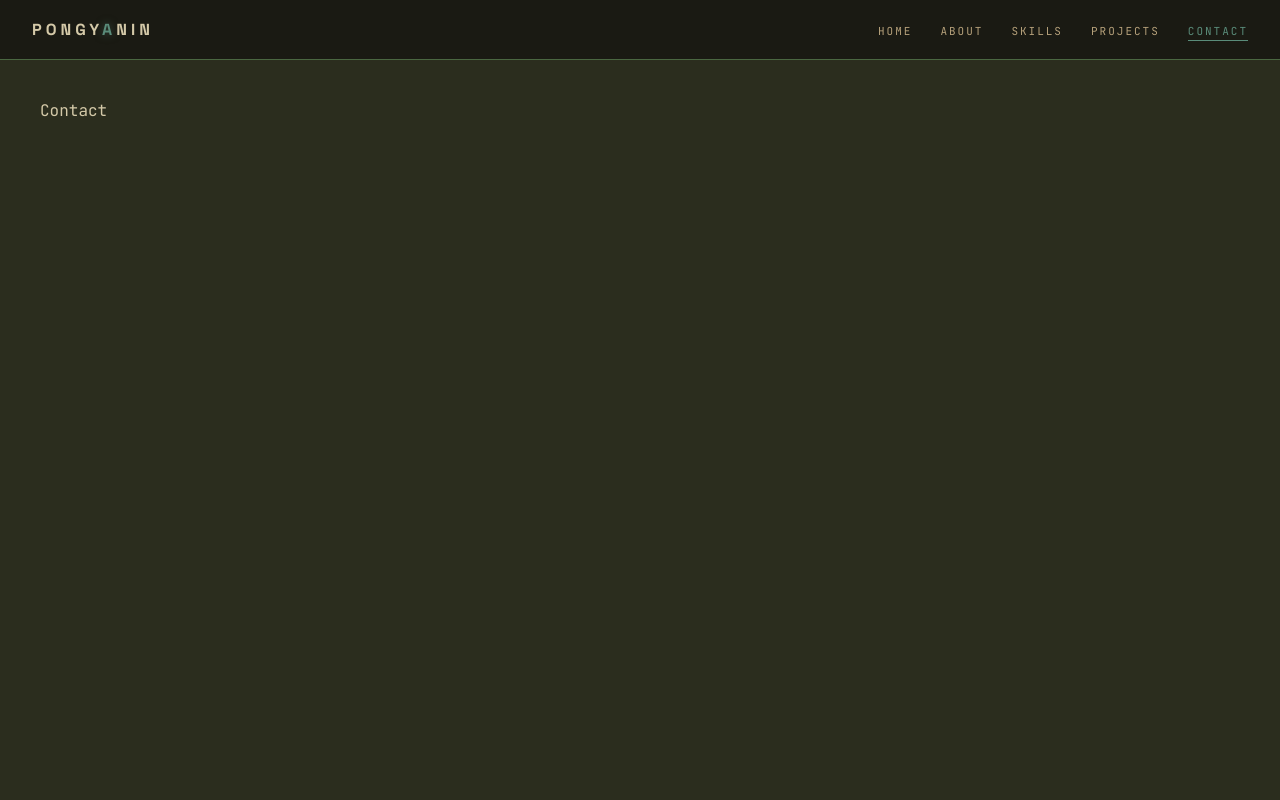
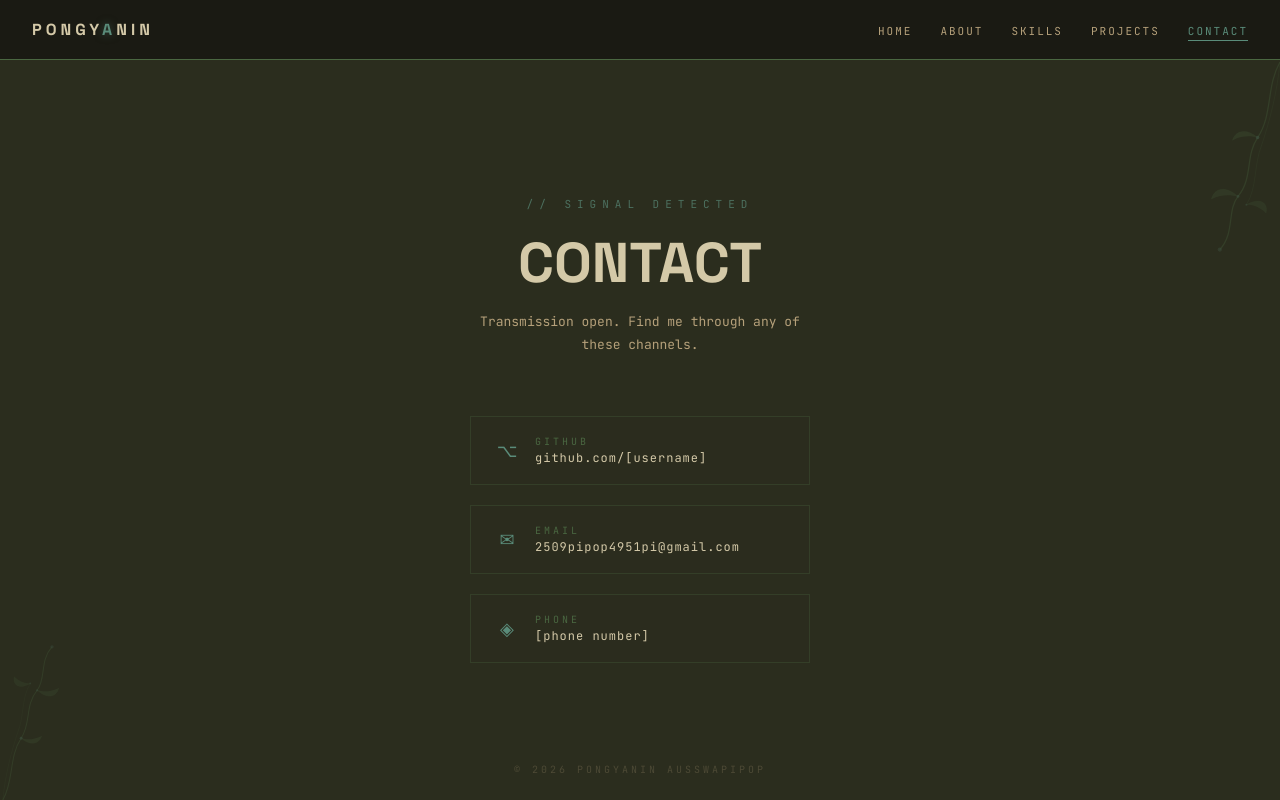
Before and after one commit to toypipop/portfolio, a React (Vite) app: page / in a window 1280 px wide. Both pictures are taken after a click on the button "CONTACT". Built offline with nearby package versions, Linux system fonts and the light colour scheme.

Commit message:
feat: implement Contact page with icon links and GSAP stagger

```diff
--- /dev/null
+++ b/src/pages/Contact.module.css
@@ -0,0 +1,103 @@
+.contact {
+  min-height: calc(100vh - var(--navbar-height));
+  background: var(--color-bg-overgrown);
+  display: flex;
+  flex-direction: column;
+  align-items: center;
+  justify-content: center;
+  padding: 80px 24px;
+  text-align: center;
+  position: relative;
+  overflow: hidden;
+}
+
+.signal {
+  font-family: var(--font-mono);
+  font-size: 11px;
+  color: var(--color-accent-bio);
+  letter-spacing: 6px;
+  text-transform: uppercase;
+  margin-bottom: 16px;
+  opacity: 0.7;
+}
+
+.title {
+  font-family: var(--font-heading);
+  font-size: clamp(32px, 5vw, 56px);
+  font-weight: 900;
+  color: var(--color-text-bleached);
+  text-transform: uppercase;
+  margin-bottom: 12px;
+}
+
+.subtitle {
+  font-family: var(--font-mono);
+  font-size: 13px;
+  color: var(--color-text-dust);
+  margin-bottom: 60px;
+  max-width: 360px;
+  line-height: 1.8;
+}
+
+.links {
+  display: flex;
+  flex-direction: column;
+  gap: 20px;
+  width: 100%;
+  max-width: 340px;
+}
+
+.link {
+  display: flex;
+  align-items: center;
+  gap: 16px;
+  padding: 18px 24px;
+  border: 1px solid var(--color-accent-vine-border);
+  background: var(--color-bg-overgrown-card-dim);
+  text-decoration: none;
+  transition: border-color 200ms ease, box-shadow 200ms ease, background 200ms ease;
+}
+
+.link:hover {
+  border-color: var(--color-accent-bio);
+  background: var(--color-bg-overgrown-card);
+  box-shadow: 0 0 20px var(--color-accent-bio-glow-dim);
+}
+
+.linkIcon {
+  font-size: 18px;
+  color: var(--color-accent-bio);
+  width: 24px;
+  text-align: center;
+  flex-shrink: 0;
+}
+
+.linkContent {
+  text-align: left;
+}
+
+.linkLabel {
+  font-family: var(--font-mono);
+  font-size: 10px;
+  color: var(--color-accent-vine);
+  letter-spacing: 3px;
+  text-transform: uppercase;
+  margin-bottom: 2px;
+}
+
+.linkValue {
+  font-family: var(--font-mono);
+  font-size: 12px;
+  color: var(--color-text-bleached);
+  letter-spacing: 1px;
+}
+
+.footer {
+  position: absolute;
+  bottom: 24px;
+  font-family: var(--font-mono);
+  font-size: 10px;
+  color: var(--color-text-dust-faded);
+  letter-spacing: 3px;
+  text-transform: uppercase;
+}
--- a/src/pages/Contact.tsx
+++ b/src/pages/Contact.tsx
@@ -1,3 +1,87 @@
+import { useEffect, useRef } from 'react'
+import gsap from 'gsap'
+import PageTransition from '../components/PageTransition'
+import VineSVG from '../components/VineSVG'
+import styles from './Contact.module.css'
+
+const CONTACT_LINKS = [
+  {
+    href: 'https://github.com/[username]',
+    label: 'GitHub',
+    value: 'github.com/[username]',
+    icon: '⌥',
+  },
+  {
+    href: 'mailto:2509pipop4951pi@gmail.com',
+    label: 'Email',
+    value: '2509pipop4951pi@gmail.com',
+    icon: '✉',
+  },
+  {
+    href: 'tel:+66[number]',
+    label: 'Phone',
+    value: '[phone number]',
+    icon: '◈',
+  },
+]
+
 export default function Contact(): React.JSX.Element {
-  return <div style={{ padding: '40px', color: 'var(--color-text-bleached)' }}>Contact</div>
+  const linksRef = useRef<HTMLDivElement>(null)
+
+  useEffect(() => {
+    const ctx = gsap.context(() => {
+      if (!linksRef.current) return
+      const items = linksRef.current.querySelectorAll('a')
+      gsap.fromTo(
+        items,
+        { opacity: 0, y: 20 },
+        {
+          opacity: 1,
+          y: 0,
+          stagger: 0.12,
+          duration: 0.5,
+          ease: 'power2.out',
+          delay: 0.2,
+        }
+      )
+    })
+    return () => ctx.revert()
+  }, [])
+
+  return (
+    <PageTransition>
+      <section className={styles.contact}>
+        <VineSVG position="top-right" width={140} height={200} opacity={0.4} />
+        <VineSVG position="bottom-left" width={120} height={160} opacity={0.35} />
+
+        <p className={styles.signal}>// Signal Detected</p>
+        <h2 className={styles.title}>Contact</h2>
+        <p className={styles.subtitle}>
+          Transmission open. Find me through any of these channels.
+        </p>
+
+        <div ref={linksRef} className={styles.links}>
+          {CONTACT_LINKS.map(({ href, label, value, icon }) => (
+            <a
+              key={label}
+              href={href}
+              target={href.startsWith('http') ? '_blank' : undefined}
+              rel={href.startsWith('http') ? 'noopener noreferrer' : undefined}
+              className={styles.link}
+            >
+              <span className={styles.linkIcon}>{icon}</span>
+              <div className={styles.linkContent}>
+                <div className={styles.linkLabel}>{label}</div>
+                <div className={styles.linkValue}>{value}</div>
+              </div>
+            </a>
+          ))}
+        </div>
+
+        <div className={styles.footer}>
+          © {new Date().getFullYear()} Pongyanin Ausswapipop
+        </div>
+      </section>
+    </PageTransition>
+  )
 }
--- a/src/styles/tokens.css
+++ b/src/styles/tokens.css
@@ -23,6 +23,7 @@
   --color-bg-overgrown-card: rgba(43, 45, 30, 0.4);
   --color-bg-overgrown-card-dim: rgba(43, 45, 30, 0.3);
   --color-accent-bio-glow-dim: rgba(90, 140, 122, 0.15);
+  --color-text-dust-faded: rgba(181, 160, 122, 0.25);
 
   --font-heading: 'Space Grotesk', sans-serif;
   --font-mono: 'JetBrains Mono', monospace;
```
Also changed, not shown: 1 other file (tests, documents, lock files or other folders).
